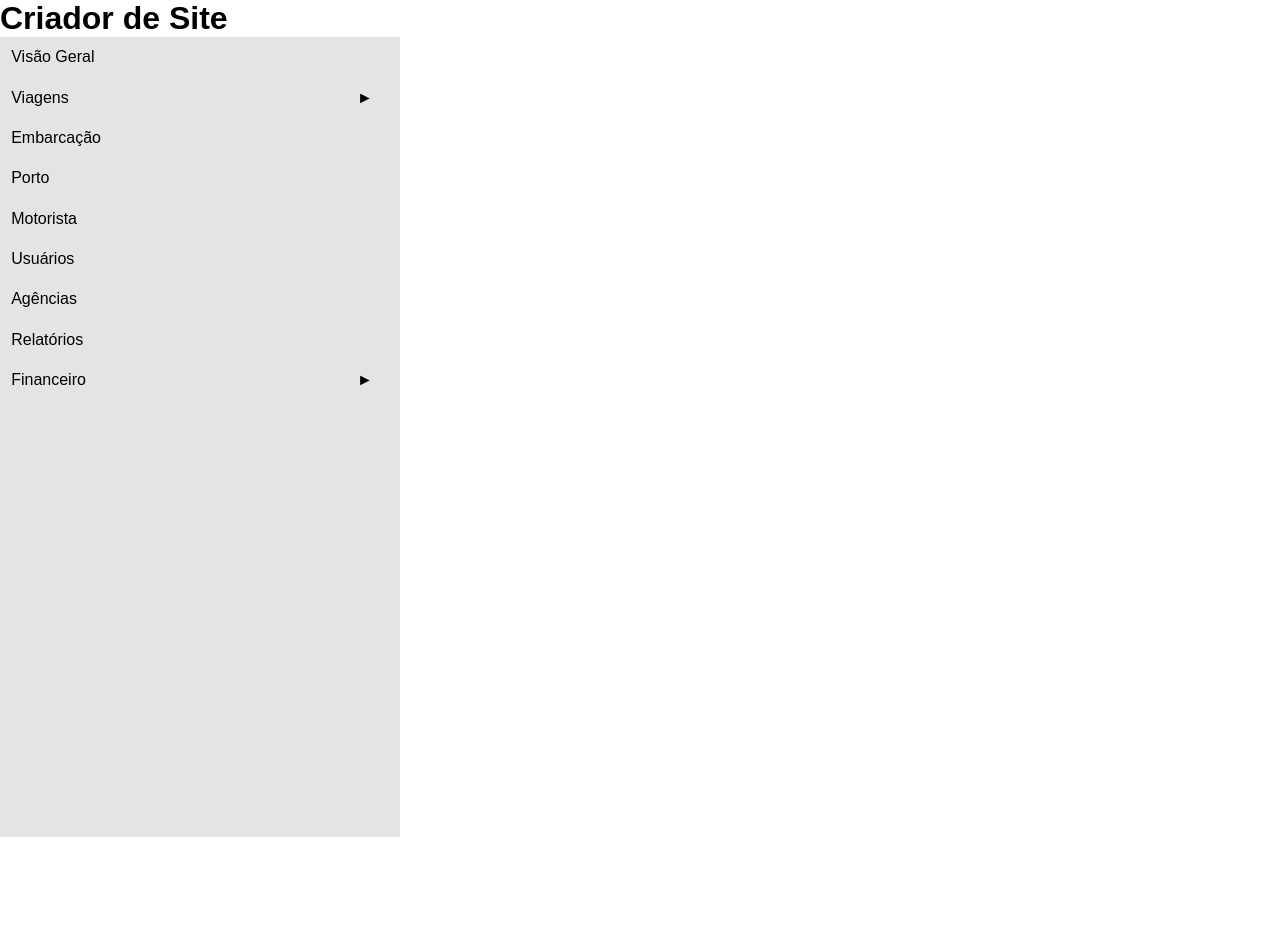
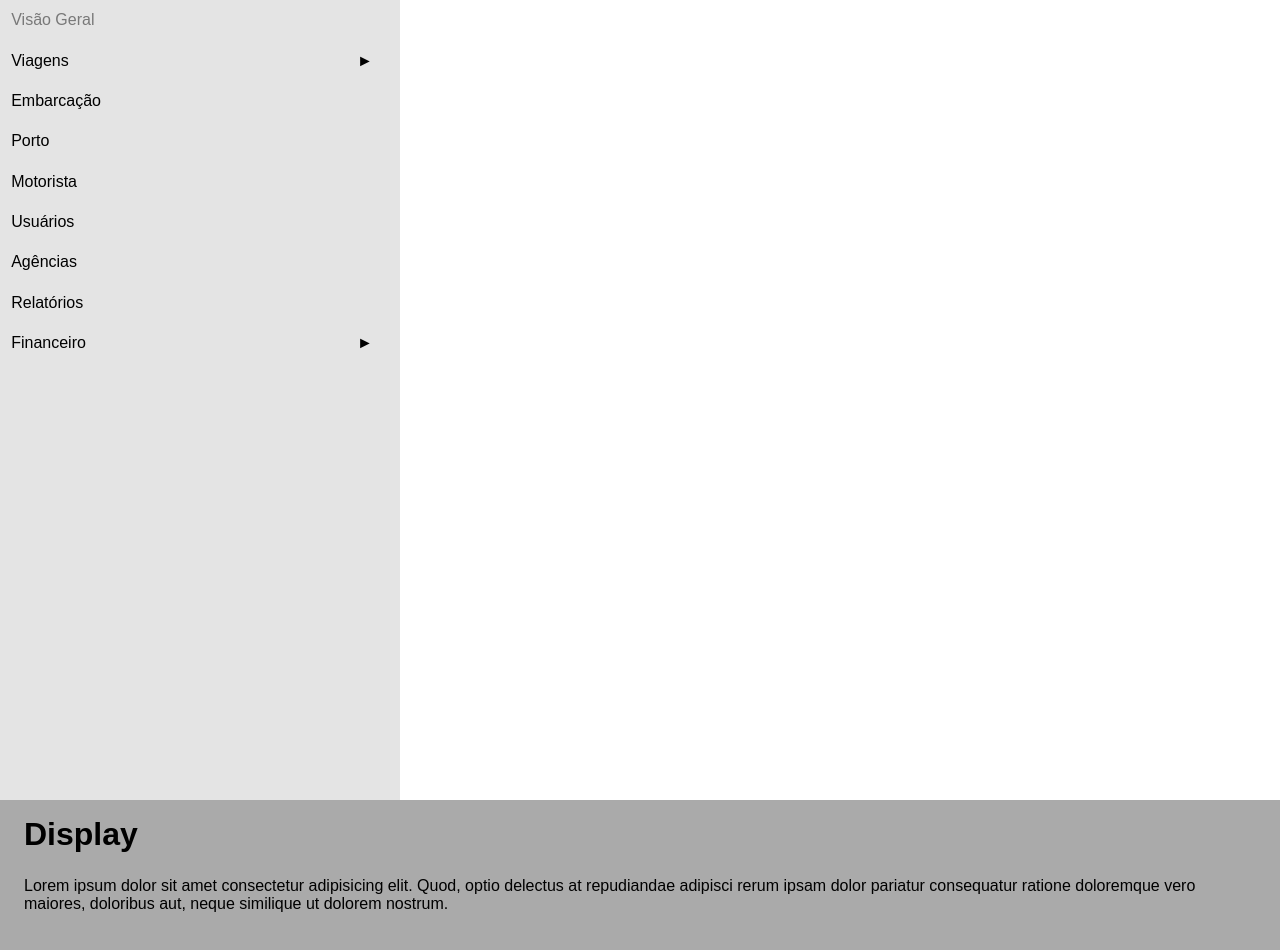
Before and after one commit to RafaelRF99/create-site, a Next.js app: page / in a window 1280 px wide. Shown: the top 950 px of the page. Before the commit the page ends 837 px from the top, so only its background shows below. Built offline with nearby package versions, Linux system fonts and the light colour scheme; a web font is replaced by a local one.

Commit message:
feat: create component

```diff
--- /dev/null
+++ b/src/components/Display/Display.module.scss
@@ -0,0 +1,12 @@
+.container {
+    width: 100%;
+    min-height: 80vh;
+
+    padding: 1rem 1.5rem;
+
+    background-color: #0005;
+
+    h1 {
+        padding-bottom: 1.5rem;
+    }
+}
--- /dev/null
+++ b/src/components/Display/index.tsx
@@ -0,0 +1,15 @@
+import styles from './Display.module.scss'
+
+export default function Display() {
+    return (
+        <div className={styles.container}>
+            <h1>Display</h1>
+            <p>
+                Lorem ipsum dolor sit amet consectetur adipisicing elit. Quod,
+                optio delectus at repudiandae adipisci rerum ipsam dolor
+                pariatur consequatur ratione doloremque vero maiores, doloribus
+                aut, neque similique ut dolorem nostrum.
+            </p>
+        </div>
+    )
+}
--- a/src/pages/index.tsx
+++ b/src/pages/index.tsx
@@ -5,6 +5,7 @@ import { Phudu } from 'next/font/google'
 import Head from 'next/head'
 
 import SideBar from '@/components/SideBar'
+import Display from '@/components/Display'
 
 const font = Phudu({ subsets: ['latin'], weight: ['400'] })
 
@@ -24,8 +25,8 @@ export default function Home() {
                 <link rel="icon" href="/favicon.ico" />
             </Head>
             <main className={`${font.className}`}>
-                <h1>Criador de Site</h1>
                 <SideBar />
+                <Display />
             </main>
         </>
     )
```
